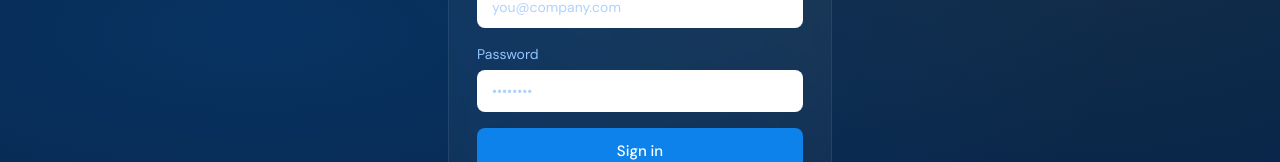
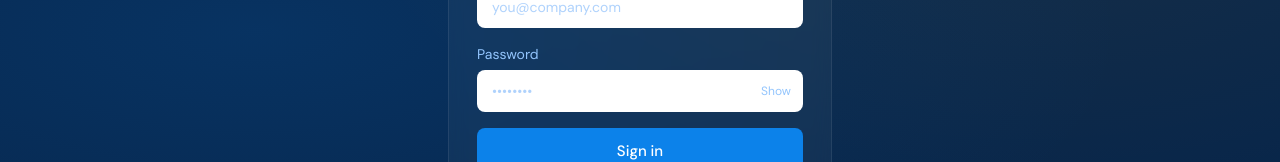
Before and after one commit to fiveminuteedge/FME, a Next.js app: page /auth/login in a window 1280 px wide. Shown: the part 369-531 px from the top of the page. Built offline with nearby package versions, Linux system fonts and the light colour scheme; no server answers.

Commit message:
Update AuthPage.tsx
to show password if desired

```diff
--- a/components/AuthPage.tsx
+++ b/components/AuthPage.tsx
@@ -7,6 +7,7 @@ import { createClient } from '@/lib/supabase/client'
 export default function AuthPage({ mode }: { mode: 'login' | 'signup' }) {
   const [email, setEmail] = useState('')
   const [password, setPassword] = useState('')
+  const [showPassword, setShowPassword] = useState(false)
   const [loading, setLoading] = useState(false)
   const [error, setError] = useState('')
   const router = useRouter()
@@ -18,7 +19,6 @@ export default function AuthPage({ mode }: { mode: 'login' | 'signup' }) {
     setError('')
 
     if (mode === 'signup') {
-      // Store credentials temporarily then redirect to Stripe
       sessionStorage.setItem('signup_email', email)
       sessionStorage.setItem('signup_password', password)
 
@@ -72,17 +72,26 @@ export default function AuthPage({ mode }: { mode: 'login' | 'signup' }) {
             </div>
             <div>
               <label className="block text-sm text-blue-300 mb-1.5">Password</label>
+              <div className="relative">
                 <input
-                type="password"
+                  type={showPassword ? 'text' : 'password'}
                   autoCapitalize="none"
                   autoCorrect="off"
                   value={password}
                   onChange={e => setPassword(e.target.value)}
                   required
                   minLength={6}
-                className="w-full bg-white/6 border border-white/10 rounded-lg px-3.5 py-2.5 text-gray-900 text-sm placeholder-blue-400/50 focus:outline-none focus:border-blue-400 transition-colors"
+                  className="w-full bg-white/6 border border-white/10 rounded-lg px-3.5 py-2.5 pr-16 text-gray-900 text-sm placeholder-blue-400/50 focus:outline-none focus:border-blue-400 transition-colors"
                   placeholder="••••••••"
                 />
+                <button
+                  type="button"
+                  onClick={() => setShowPassword(!showPassword)}
+                  className="absolute right-3 top-1/2 -translate-y-1/2 text-xs text-blue-300 hover:text-gray-900 transition-colors"
+                >
+                  {showPassword ? 'Hide' : 'Show'}
+                </button>
+              </div>
             </div>
 
             {error && (
```
Lines whose indentation alone changed are shown as unchanged.
